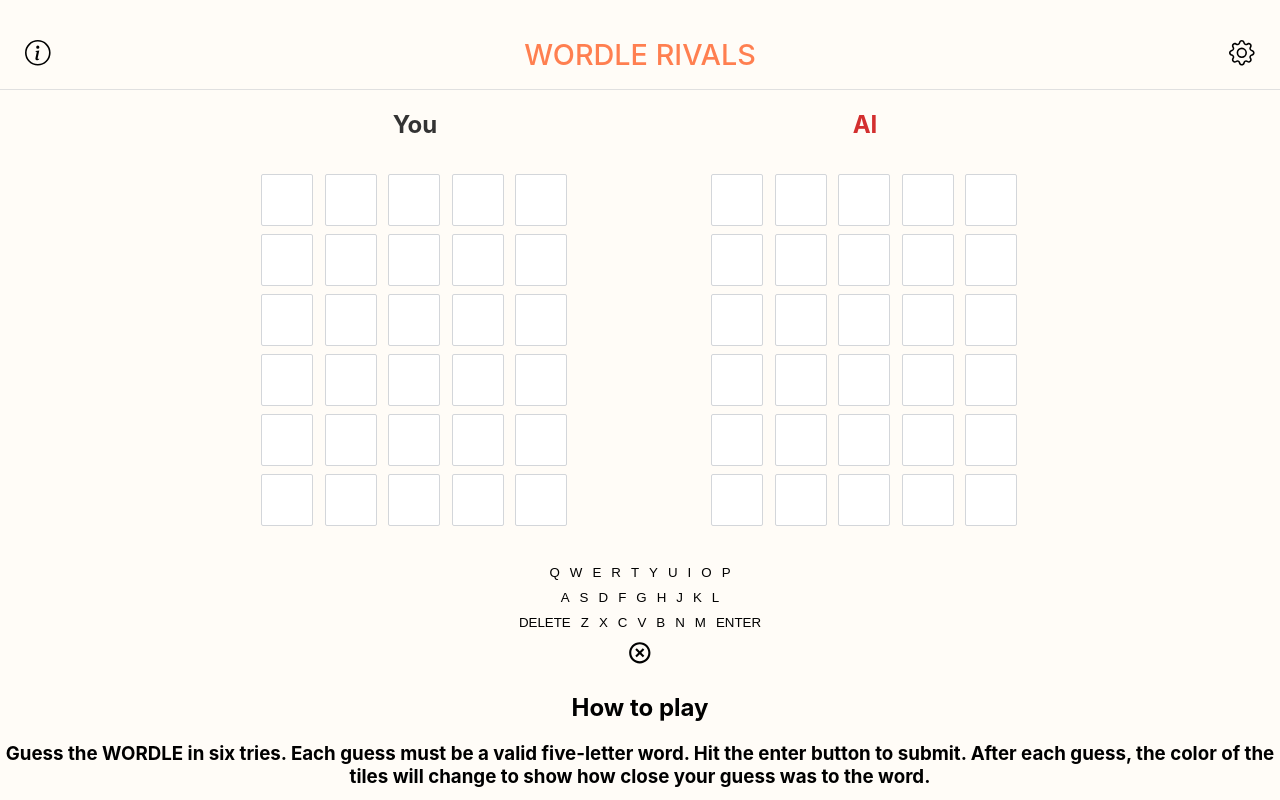
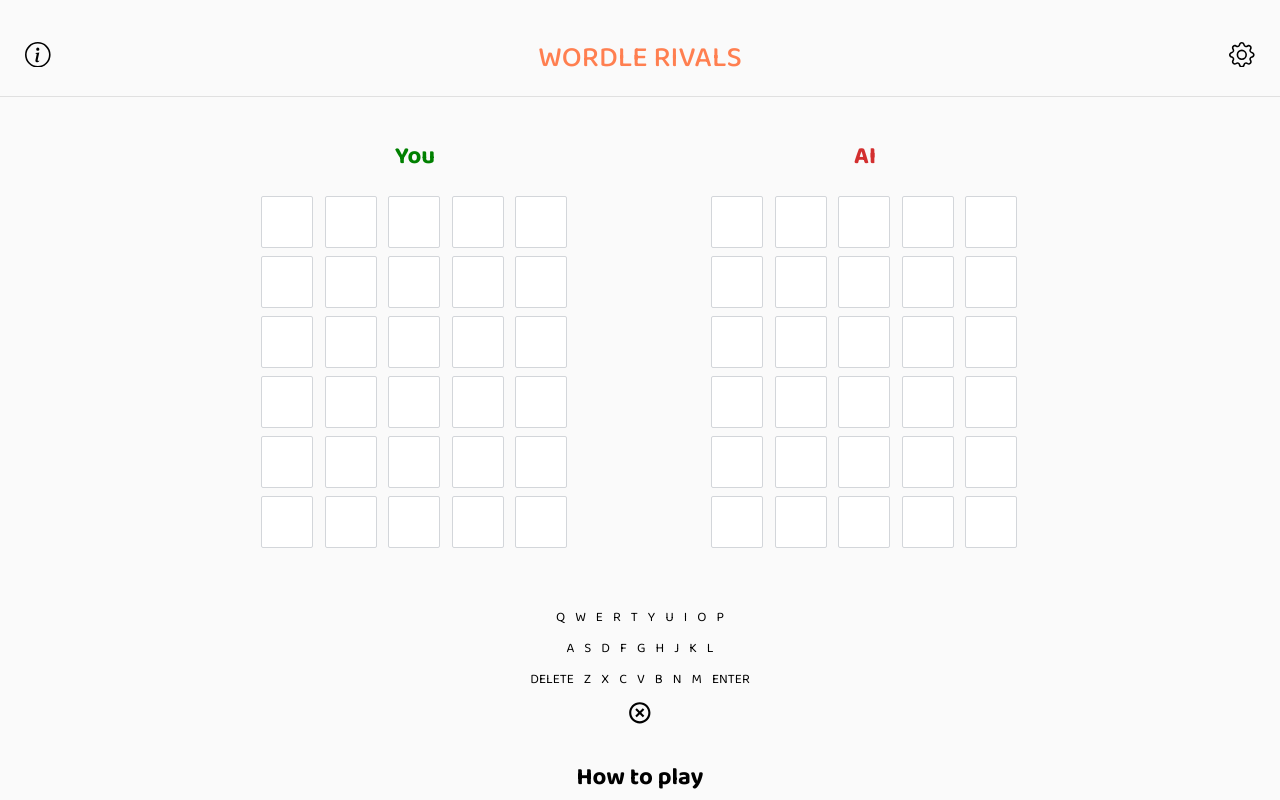
Before and after one commit to triniti-n/react-wordle-rivals, a React (Create React App) app: page / in a window 1280 px wide. Shown: the top 800 px of the page. Built offline with nearby package versions, Linux system fonts and the light colour scheme.

Commit message:
Update App.css

```diff
--- a/src/App.css
+++ b/src/App.css
@@ -1,6 +1,10 @@
+* {
+  font-family: 'Baloo 2', sans-serif;
+}
+
 .App {
   text-align: center;
-  background-color: #fffcf7;
+  background-color: #fafafa;
   min-height: 100vh;
   padding: 20px 0;
 }
@@ -19,8 +23,8 @@
   flex-direction: column;
   align-items: center;
   justify-content: center;
-  font-size: calc(10px + 2vmin);
-  color: white;
+  font-size: 62.5%;
+  color: #f5f5f5;
 }
 
 .App-link {
@@ -41,8 +45,8 @@
   justify-content: space-around;
   width: 100%;
   max-width: 900px;
-  margin: 20px auto;
-  padding: 0 20px;
+  margin: 30px auto;
+  padding: 10px;
 }
 
 .game-area {
@@ -53,13 +57,15 @@
 }
 
 .game-area h3 {
-  margin: 0 0 15px 0;
+  margin-bottom: 0.2px;
   font-size: 1.5rem;
   color: #333;
+  font-weight: bold;
+  font-family: 'Baloo 2', sans-serif;
 }
 
 .game-area-left h3 {
-  color: #333;
+  color: green;
 }
 
 .game-area-right h3 {
@@ -70,7 +76,7 @@
   display: flex;
   justify-content: center;
   width: 100%;
-  margin-top: 30px;
+  margin-top: 40px;
 }
 
 header {
@@ -78,7 +84,7 @@
   justify-content: space-between;
   align-items: center;
   padding: 10px 20px;
-  border-bottom: 1px solid #e0e0e0;
+  border-bottom: 1px solid #C1C4E3;
 }
 
 h1 {
@@ -116,7 +122,7 @@
 }
 
 h3 {
-  margin-bottom: 10px;
+  margin-bottom: 5px;
 }
 
 .game-area h3 {
```
